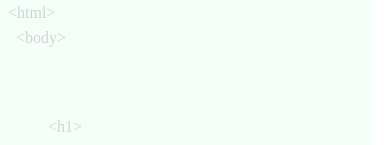
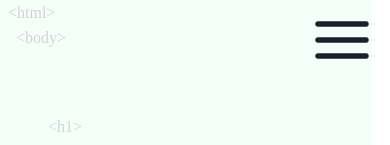
Before and after one commit to shawnsudev/ShawnSu-Portfolio, a Next.js app: page / in a window 390 px wide. Shown: the top 145 px of the page. Built offline with nearby package versions, Linux system fonts and the light colour scheme; a web font is replaced by a local one.

Commit message:
add: hamburger icon

```diff
--- a/pages/index.tsx
+++ b/pages/index.tsx
@@ -14,10 +14,13 @@ import About from "./about";
 import PageTitle from "../components/PageTitle";
 import Landing from "./landing";
 import { Flex, Grid, GridItem } from "@chakra-ui/react";
+import { HamburgerIcon } from "@chakra-ui/icons";
 import DecorativeTag from "../components/DecorativeTag";
 import { FadeInContainer } from "../components/FadeInTransition";
 
 const Home: NextPage = () => {
+
+
   return (
     <div>
       <Head>
@@ -33,13 +36,17 @@ const Home: NextPage = () => {
         gap={0}
       >
         <GridItem
-          display={{ base: "none", sm: "none", md:"flex" }}
+          display={{ base: "none", md: "block" }}
           w="8rem"
           rowSpan={10}
           colSpan={1}
           bg="gray"
         >
           <Navbar />
+        </GridItem>
+
+        <GridItem display={{ base: "inline-block", md: "none" }} w="4rem" h="4rem" position="fixed" right="1rem" top="0.5rem">
+          <HamburgerIcon boxSize="4rem"/>
         </GridItem>
 
         {/* Home Page */}
```
